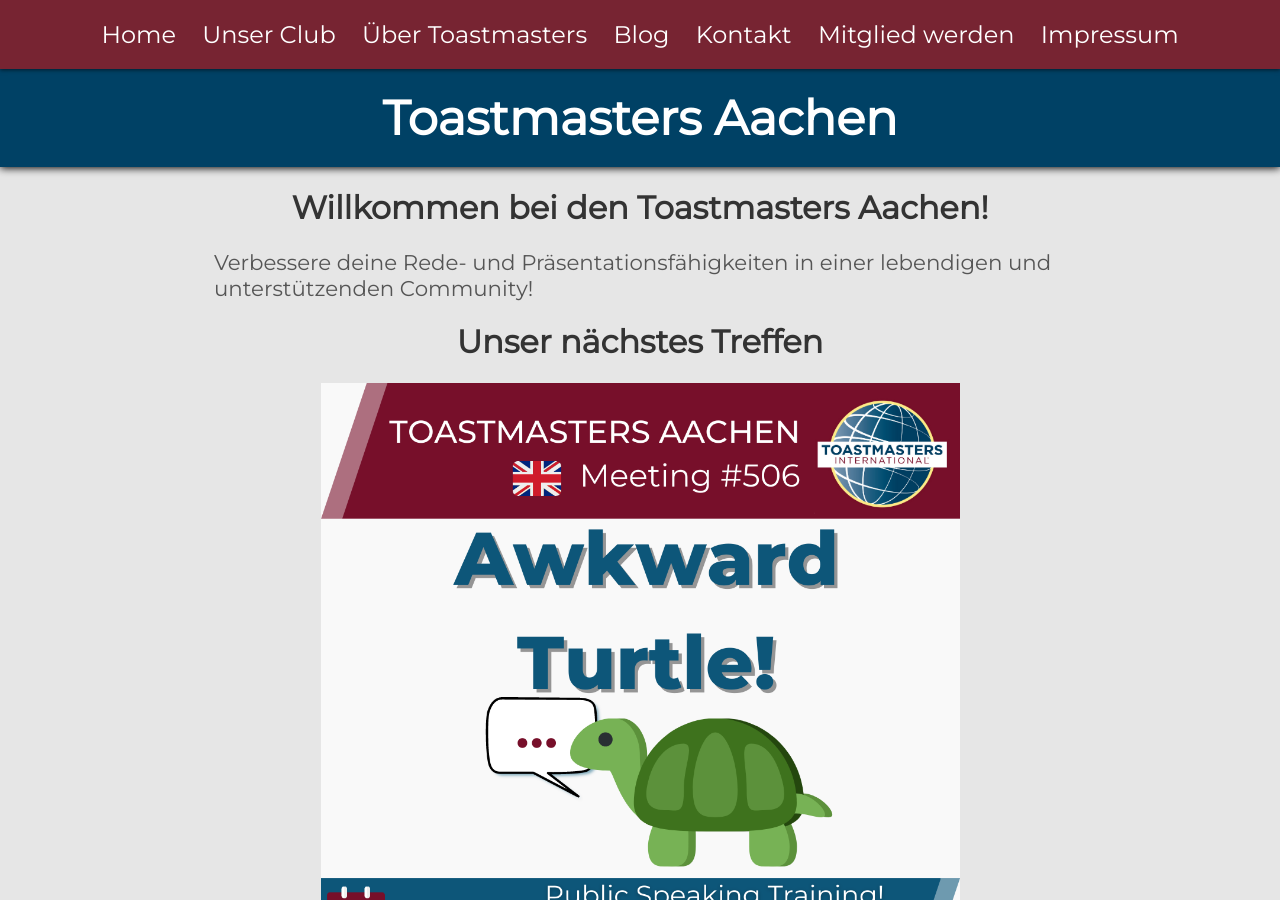
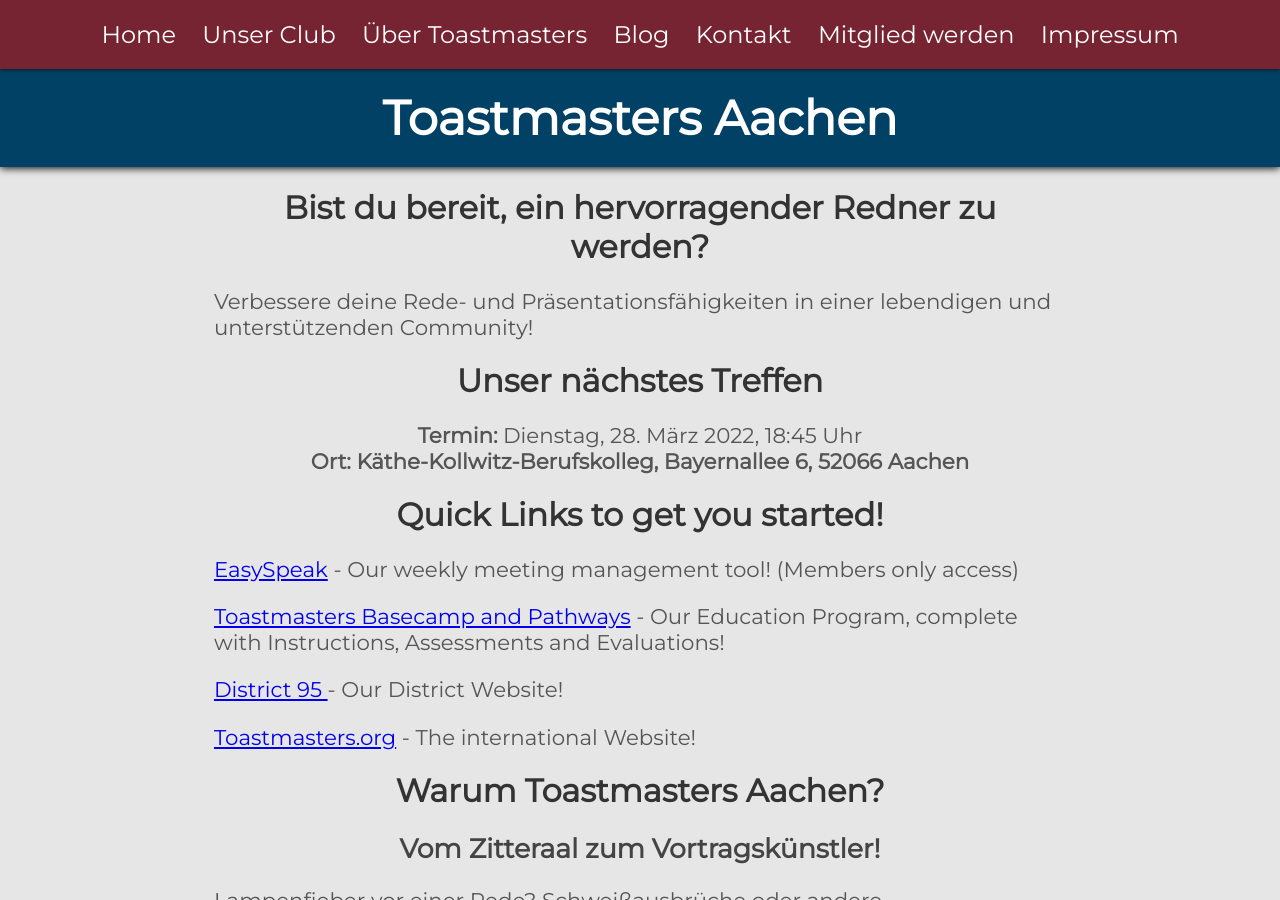
Before and after one commit to toastmasters-aachen/toastmasters-aachen.github.io, a Jekyll site: the page built from index.md, in a window 1280 px wide and 900 px high. Built offline with Jekyll 4.4.1, drawn with Linux system fonts in a browser that asks for light colours.

Commit message:
Update index.md

```diff
--- a/index.md
+++ b/index.md
@@ -2,16 +2,11 @@
 layout: default
 ---
 
-# Willkommen bei den Toastmasters Aachen!
+# Bist du bereit, ein hervorragender Redner zu werden?
 
 Verbessere deine Rede- und Präsentationsfähigkeiten in einer lebendigen und unterstützenden Community!
 
 # Unser nächstes Treffen
-
-<img src="assets/images/506-Aachentm.png" width="100" style="display: block;
-    margin-left: auto;
-    margin-right: auto;
-    width: 75%;">
 
 <p style="text-align:center">
 <b>Termin:</b> Dienstag, 28. März 2022, 18:45 Uhr <br>
```
